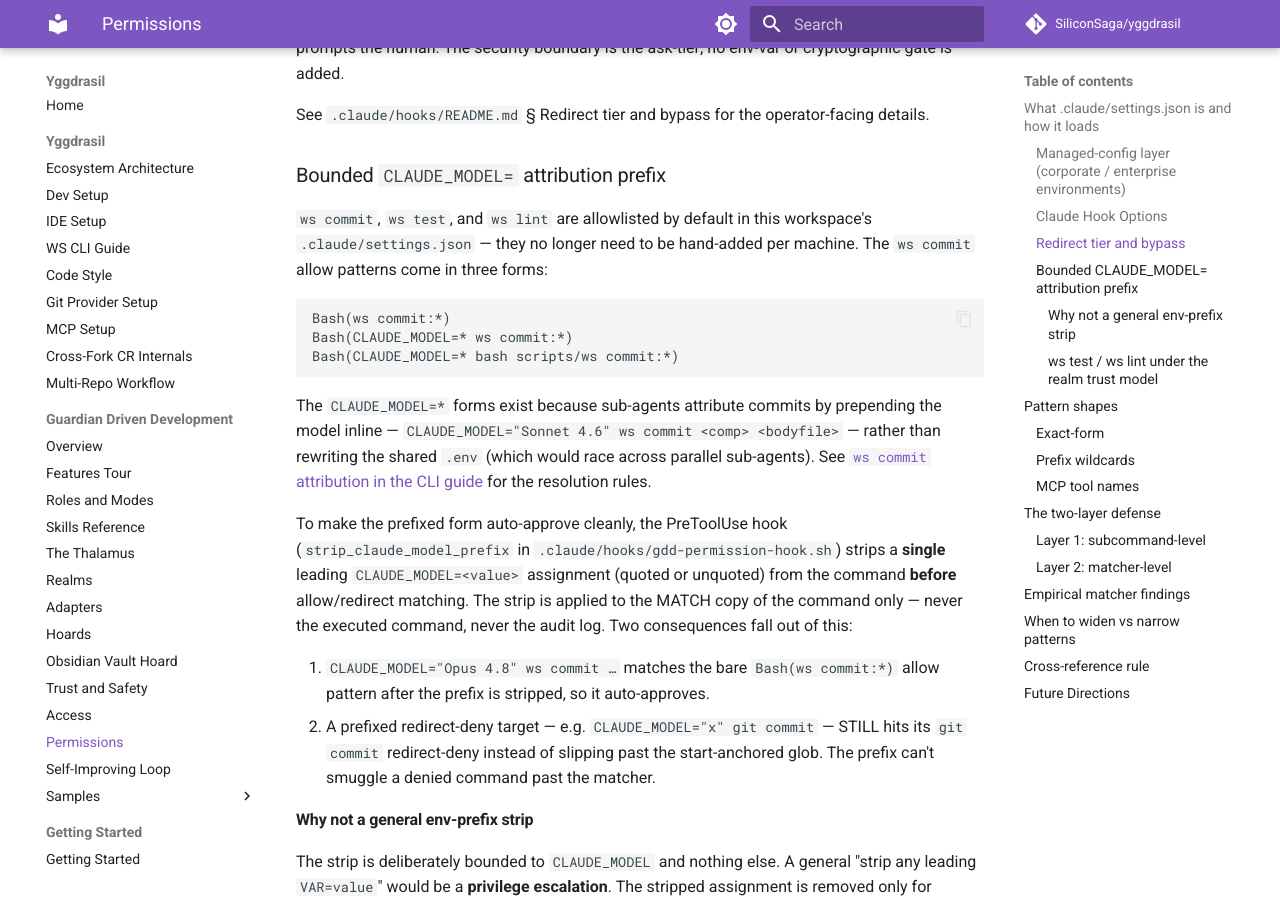
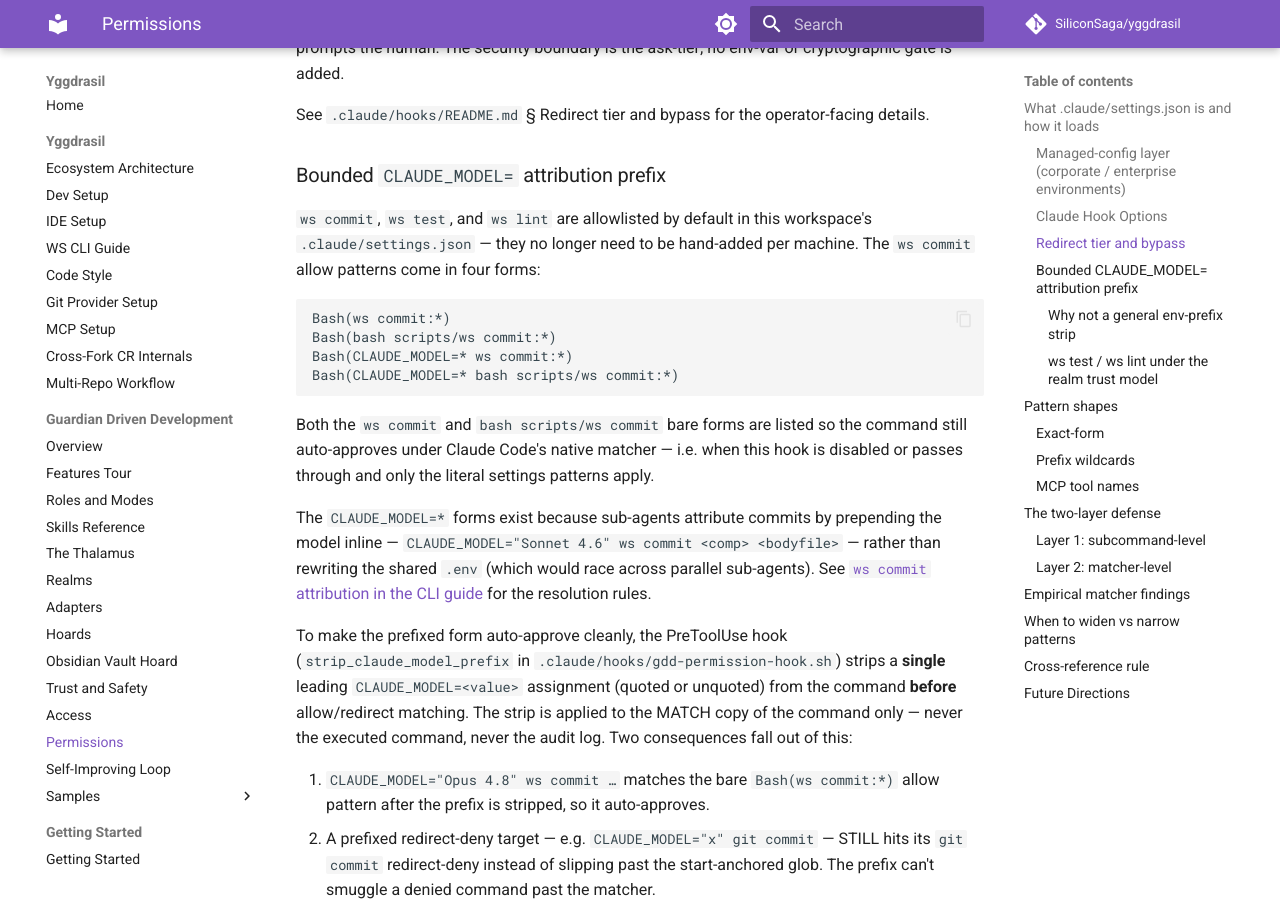
Before and after one commit to SiliconSaga/yggdrasil, an MkDocs documentation site: the page built from docs/gdd/permissions.md, in a window 1280 px wide and 900 px high, scrolled down 2320 px. Built offline with MkDocs 1.6.1 and Material for MkDocs 9.7.7, drawn with Linux system fonts in a browser that asks for light colours; comment, search, counter and statistics services are not loaded.

Commit message:
fix(pr84): address CodeRabbit + Copilot review — doc reflow, native-matcher allowlist, --help default
Round 1 of CR/Copilot review on PR #84:

- Hard-wrap reflow (both bots, both docs): docs/gdd/permissions.md and
  docs/ws-cli-guide.md new prose reflowed to single-line paragraphs per the
  writing-yggdrasil-docs convention (code blocks, tables, and numbered list
  items untouched / one line each).
- Native-matcher allowlist (both bots): add `Bash(bash scripts/ws commit:*)`
  so the documented bash-dispatch fallback auto-approves when the hook is
  disabled/passthrough and only the literal settings patterns apply. Added the
  same `bash scripts/ws` form for `ws test`/`ws lint` for consistency (same gap,
  same PR). permissions.md updated to list four ws commit forms.
- CLI-guide contradiction (CodeRabbit): the "Local Permission Overrides for Bulk
  Operations" section no longer lists `commit` as prompt-by-default or shows a
  commit override — it now points at the `ws commit` section and notes commit is
  allowlisted by default.
- --help default (CodeRabbit): `ws commit --help` now states the built-in default
  (Opus 4.8) and the live effective `${CLAUDE_MODEL:-Opus 4.8}` value — surfaced
  dynamically so it can't go stale, honoring the plan's no-stale-literal intent.

Not a code change — verified instead: Copilot flagged tests/ws-commit/help.bats
as case-sensitive (`sub-agent` vs `SUB-AGENTS:`). The test already passed (the
help also prints lowercase "sub-agents"), but hardened it to lowercase-normalize
(`${output,,}`) so it no longer depends on which case appears.

Full bats suite: 244/244 green.

Co-Authored-By: Claude Opus 4.8 <noreply@anthropic.com>

````diff
--- a/docs/gdd/permissions.md
+++ b/docs/gdd/permissions.md
@@ -68,43 +68,27 @@ See `.claude/hooks/README.md` § Redirect tier and bypass for the operator-facin
 
 ### Bounded `CLAUDE_MODEL=` attribution prefix
 
-`ws commit`, `ws test`, and `ws lint` are allowlisted by default in this
-workspace's `.claude/settings.json` — they no longer need to be hand-added
-per machine. The `ws commit` allow patterns come in three forms:
+`ws commit`, `ws test`, and `ws lint` are allowlisted by default in this workspace's `.claude/settings.json` — they no longer need to be hand-added per machine. The `ws commit` allow patterns come in four forms:
 
 ```text
 Bash(ws commit:*)
+Bash(bash scripts/ws commit:*)
 Bash(CLAUDE_MODEL=* ws commit:*)
 Bash(CLAUDE_MODEL=* bash scripts/ws commit:*)
 ```
 
-The `CLAUDE_MODEL=*` forms exist because sub-agents attribute commits by
-prepending the model inline — `CLAUDE_MODEL="Sonnet 4.6" ws commit <comp>
-<bodyfile>` — rather than rewriting the shared `.env` (which would race
-across parallel sub-agents). See [`ws commit` attribution in the CLI
-guide](../ws-cli-guide.md#ws-commit) for the resolution rules.
+Both the `ws commit` and `bash scripts/ws commit` bare forms are listed so the command still auto-approves under Claude Code's native matcher — i.e. when this hook is disabled or passes through and only the literal settings patterns apply.
 
-To make the prefixed form auto-approve cleanly, the PreToolUse hook
-(`strip_claude_model_prefix` in `.claude/hooks/gdd-permission-hook.sh`)
-strips a **single** leading `CLAUDE_MODEL=<value>` assignment (quoted or
-unquoted) from the command **before** allow/redirect matching. The strip is
-applied to the MATCH copy of the command only — never the executed command,
-never the audit log. Two consequences fall out of this:
+The `CLAUDE_MODEL=*` forms exist because sub-agents attribute commits by prepending the model inline — `CLAUDE_MODEL="Sonnet 4.6" ws commit <comp> <bodyfile>` — rather than rewriting the shared `.env` (which would race across parallel sub-agents). See [`ws commit` attribution in the CLI guide](../ws-cli-guide.md#ws-commit) for the resolution rules.
 
-1. `CLAUDE_MODEL="Opus 4.8" ws commit …` matches the bare `Bash(ws
-   commit:*)` allow pattern after the prefix is stripped, so it
-   auto-approves.
-2. A prefixed redirect-deny target — e.g. `CLAUDE_MODEL="x" git commit` —
-   STILL hits its `git commit` redirect-deny instead of slipping past the
-   start-anchored glob. The prefix can't smuggle a denied command past the
-   matcher.
+To make the prefixed form auto-approve cleanly, the PreToolUse hook (`strip_claude_model_prefix` in `.claude/hooks/gdd-permission-hook.sh`) strips a **single** leading `CLAUDE_MODEL=<value>` assignment (quoted or unquoted) from the command **before** allow/redirect matching. The strip is applied to the MATCH copy of the command only — never the executed command, never the audit log. Two consequences fall out of this:
+
+1. `CLAUDE_MODEL="Opus 4.8" ws commit …` matches the bare `Bash(ws commit:*)` allow pattern after the prefix is stripped, so it auto-approves.
+2. A prefixed redirect-deny target — e.g. `CLAUDE_MODEL="x" git commit` — STILL hits its `git commit` redirect-deny instead of slipping past the start-anchored glob. The prefix can't smuggle a denied command past the matcher.
 
 #### Why not a general env-prefix strip
 
-The strip is deliberately bounded to `CLAUDE_MODEL` and nothing else. A
-general "strip any leading `VAR=value`" would be a **privilege escalation**.
-The stripped assignment is removed only for MATCHING but stays on the
-EXECUTED command. So a general strip would make
+The strip is deliberately bounded to `CLAUDE_MODEL` and nothing else. A general "strip any leading `VAR=value`" would be a **privilege escalation**. The stripped assignment is removed only for MATCHING but stays on the EXECUTED command. So a general strip would make
 
 ```text
 LD_PRELOAD=…/evil.so ws status
@@ -112,23 +96,11 @@ PATH=/tmp/evil ws status
 GIT_SSH_COMMAND="…" ws push
 ```
 
-match an allow pattern (prompt suppressed) and then run with an
-attacker-controlled environment. The allowance is bounded to `CLAUDE_MODEL`
-because it is **code-execution-inert** — it only feeds the `Co-Authored-By`
-trailer string, which `ws-commit.sh` newline-sanitizes. Two security
-regression tests lock this boundary: an `LD_PRELOAD=…` prefix must NOT
-auto-allow, and a `CLAUDE_MODEL`-prefixed `git commit` must still DENY toward
-`ws commit`.
+match an allow pattern (prompt suppressed) and then run with an attacker-controlled environment. The allowance is bounded to `CLAUDE_MODEL` because it is **code-execution-inert** — it only feeds the `Co-Authored-By` trailer string, which `ws-commit.sh` newline-sanitizes. Two security regression tests lock this boundary: an `LD_PRELOAD=…` prefix must NOT auto-allow, and a `CLAUDE_MODEL`-prefixed `git commit` must still DENY toward `ws commit`.
 
 #### `ws test` / `ws lint` under the realm trust model
 
-`ws test` and `ws lint` run adapter-defined commands (the component's own
-test/lint runner, resolved through the active realm's adapter). They are
-allowlisted under the **realm trust model**: trust is established when a
-realm is scanned and activated, and is surfaced to the agent at session
-start (by `ws orient`, a forthcoming Phase 1 feature) — NOT by withholding
-the allowlist. Treating adapter-defined runners as trusted-once-activated is
-the same posture as the rest of the realm's declared commands.
+`ws test` and `ws lint` run adapter-defined commands (the component's own test/lint runner, resolved through the active realm's adapter). They are allowlisted under the **realm trust model**: trust is established when a realm is scanned and activated, and is surfaced to the agent at session start (by `ws orient`, a forthcoming Phase 1 feature) — NOT by withholding the allowlist. Treating adapter-defined runners as trusted-once-activated is the same posture as the rest of the realm's declared commands.
 
 ## Pattern shapes
 
````
Also changed, not shown: docs/ws-cli-guide.md (+8 -30 lines), 3 other files.
